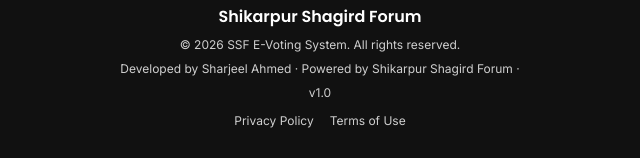
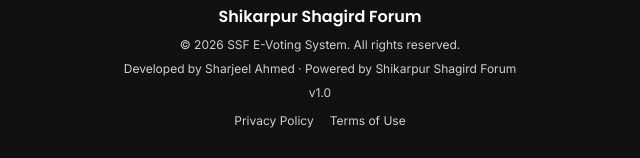
Before and after one commit to sharjeelahmed-928/ssf-e-voting, a plain HTML site: page frontend/index.html in a window 1280 px wide. Shown: the part 875-1033 px from the top of the page, 320-960 px from the left. Drawn offline with nearby package versions, Linux system fonts and the light colour scheme; no server answers.

Commit message:
Fix footer text formatting in index.html

```diff
--- a/frontend/index.html
+++ b/frontend/index.html
@@ -76,7 +76,7 @@
     <img src="ssf-logo.png" alt="SSF Logo" class="w-10 h-10 rounded-full object-cover" />
     <p class="font-display font-semibold text-white">Shikarpur Shagird Forum</p>
     <p class="text-xs">&copy; <span id="footer-year"></span> SSF E-Voting System. All rights reserved.</p>
-    <p class="text-xs">Developed by Sharjeel Ahmed &middot; Powered by Shikarpur Shagird Forum &middot;</p>
+    <p class="text-xs">Developed by Sharjeel Ahmed &middot; Powered by Shikarpur Shagird Forum </p>
     <p class="text-xs">v1.0</p>
     <div class="flex gap-4 text-xs mt-1">
       <a href="#" class="hover:text-gold transition">Privacy Policy</a>
```
